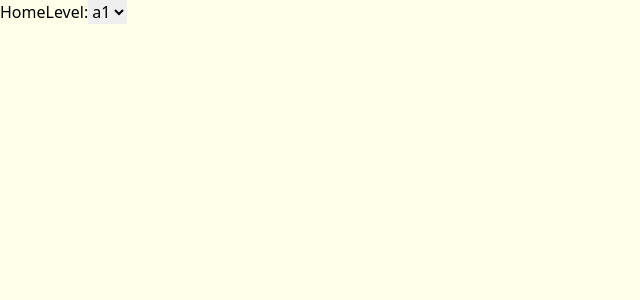
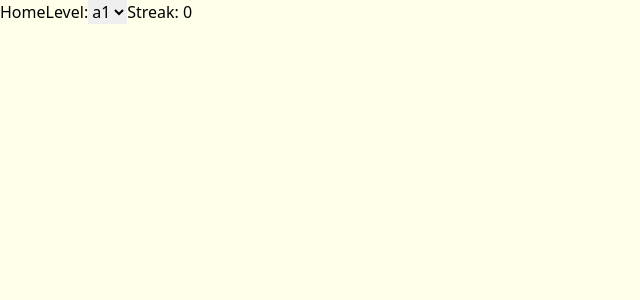
Before and after one commit to nathanjpak/momble, a React (Create React App) app in the folder client/: page /g in a window 1280 px wide. Shown: the top 300 px of the page, without its empty margins (0-640 px from the left). Built offline with nearby package versions, Linux system fonts and the light colour scheme; a web font is replaced by a local one.

Commit message:
Implement streaks

```diff
--- a/client/src/Context.tsx
+++ b/client/src/Context.tsx
@@ -1,6 +1,8 @@
 import { createContext } from "react";
 
-export const LevelContext = createContext({
+export const SoloContext = createContext({
   level: "a1",
+  streak: 0,
   setLevel: (value: string) => {},
+  setStreak: (value: number) => {},
 });
--- a/client/src/components/Games/Hangman/index.tsx
+++ b/client/src/components/Games/Hangman/index.tsx
@@ -1,17 +1,19 @@
-import React, { useEffect, useState, useCallback, useContext } from "react";
+import { useEffect, useState, useCallback, useContext } from "react";
+
 import HangmanDrawing from "./Drawing";
 import HangmanGuesses from "./Guesses";
 import HangmanKeyboard from "./Keyboard";
 import HangmanWord from "./Word";
 
-import { LevelContext } from "../../../Context";
+import { SoloContext } from "../../../Context";
 
 import { fetchWord } from "../../../util/functions";
+
 import Lose from "../../Modals/Lose";
 import Win from "../../Modals/Win";
 
 export default function Hangman() {
-  const { level } = useContext(LevelContext);
+  const { level, streak, setStreak } = useContext(SoloContext);
   const [lives, setLives] = useState(7);
 
   const [wordToGuess, setWordToGuess] = useState("");
@@ -21,17 +23,10 @@ export default function Hangman() {
   const resetWord = useCallback(() => {
     setGuessedLetters([]);
     fetchWord(level).then((response) => {
-      console.log(response.data);
+      // console.log(response.data);
       setWordToGuess(response.data[0].word);
     });
   }, [level]);
-
-  // const resetWord = () => {
-  //   // setGuessedLetters([]);
-  //   fetchWord(level).then((response) => {
-  //     setWordToGuess(response.data[0].word);
-  //   });
-  // };
 
   useEffect(() => {
     resetWord();
@@ -80,10 +75,12 @@ export default function Hangman() {
   // Events for lose and win modals
   const onLose = () => {
     resetWord();
+    if (streak) setStreak(0);
   };
 
   const onWin = () => {
     resetWord();
+    setStreak(streak + 1);
   };
 
   return (
--- a/client/src/components/Games/Header.tsx
+++ b/client/src/components/Games/Header.tsx
@@ -1,18 +1,24 @@
 import { useContext } from "react";
 import { Link } from "react-router-dom";
 
-import { LevelContext } from "../../Context";
+import { SoloContext } from "../../Context";
 
 export default function GamesHeader() {
-  const { level, setLevel } = useContext(LevelContext);
+  const { level, setLevel, streak, setStreak } = useContext(SoloContext);
 
   // TODO: use context to store level data
   const onChange = (event: any) => {
-    setLevel(event.target.value);
+    if (!streak) setLevel(event.target.value);
+    else if (
+      window.confirm("Are you sure? Changing the level will reset your streak.")
+    ) {
+      setStreak(0);
+      setLevel(event.target.value);
+    }
   };
 
   return (
-    <div className="w-screen">
+    <div className="w-screen flex">
       <Link to="..">Home</Link>
 
       <label htmlFor="level-select">Level:</label>
@@ -26,6 +32,7 @@ export default function GamesHeader() {
         <option value="a2">a2</option>
         <option value="b1">b1</option>
       </select>
+      <p>Streak: {streak}</p>
     </div>
   );
 }
--- a/client/src/components/Games/index.tsx
+++ b/client/src/components/Games/index.tsx
@@ -1,16 +1,17 @@
 import { useState } from "react";
 import { Outlet } from "react-router-dom";
 
-import { LevelContext } from "../../Context";
+import { SoloContext } from "../../Context";
 import GamesHeader from "./Header";
 
 export default function GamesPage() {
   const [level, setLevel] = useState("a1");
+  const [streak, setStreak] = useState(0);
 
   return (
-    <LevelContext.Provider value={{ level, setLevel }}>
+    <SoloContext.Provider value={{ level, streak, setLevel, setStreak }}>
       <GamesHeader />
       <Outlet />
-    </LevelContext.Provider>
+    </SoloContext.Provider>
   );
 }
```
Also changed, not shown: 1 other file (tests, documents, lock files or other folders).
